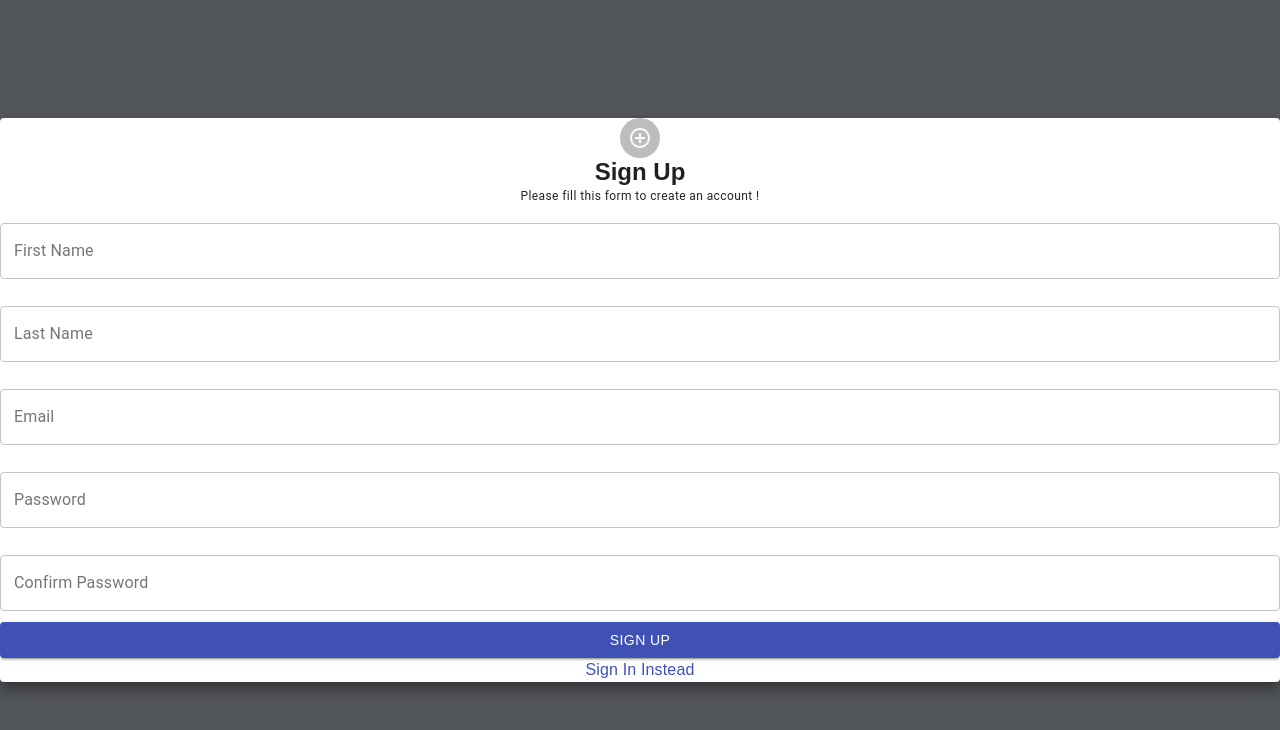
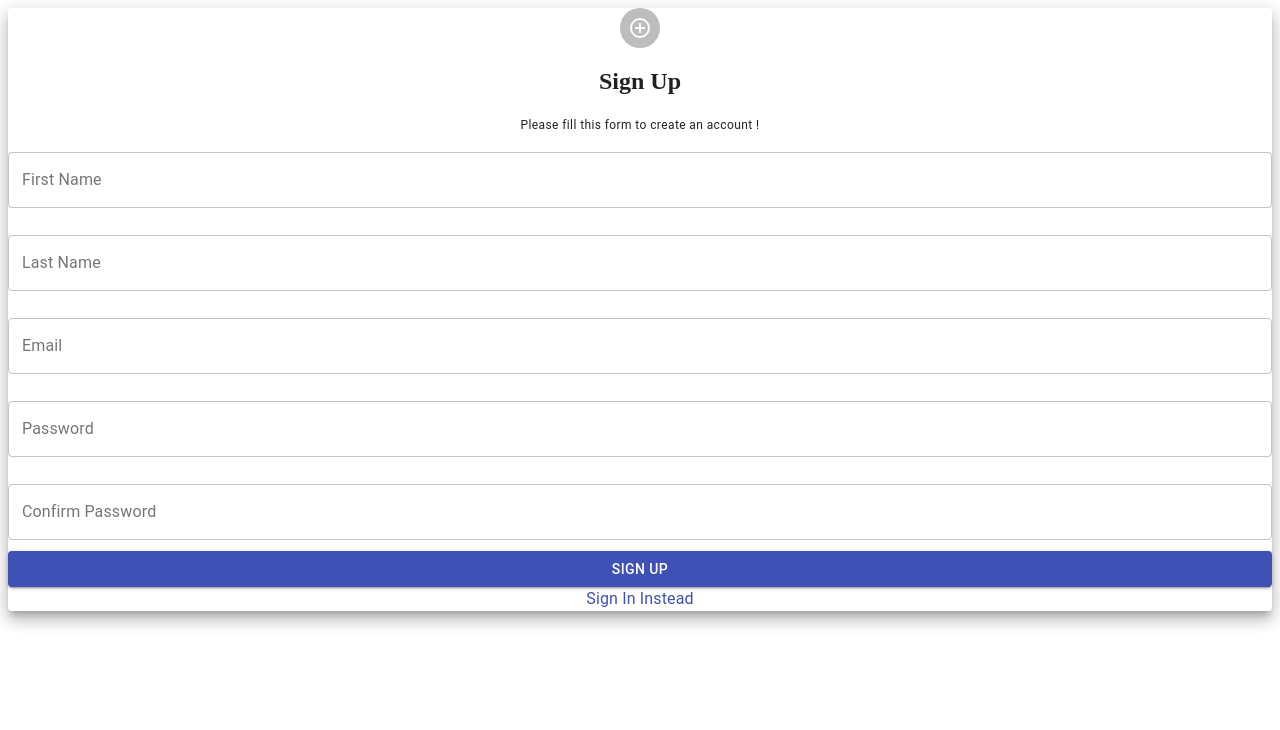
Before and after one commit to AbhishekDesai56/EmployeePayrollFrontEnd, a React (Create React App) app: page /register in a window 1280 px wide. Shown: the top 730 px of the page. Built offline with nearby package versions, Linux system fonts and the light colour scheme.

Commit message:
refactor: commented style and remove file for the js file

```diff
--- a/src/index.js
+++ b/src/index.js
@@ -3,10 +3,12 @@ import ReactDOM from 'react-dom';
 import './index.scss';
 import App from './App';
 import reportWebVitals from './reportWebVitals';
-
+import {BrowserRouter} from 'react-router-dom';
 ReactDOM.render(
   <React.StrictMode>
+    <BrowserRouter>
     <App />
+    </BrowserRouter>
   </React.StrictMode>,
   document.getElementById('root')
 );
--- a/src/index.scss
+++ b/src/index.scss
@@ -1,125 +1,125 @@
-* {
-  margin: 0;
-  padding: 0;
-  box-sizing: border-box;
-  font-family: Arial, Helvetica, sans-serif;
-}
+// * {
+//   margin: 0;
+//   padding: 0;
+//   box-sizing: border-box;
+//   font-family: Arial, Helvetica, sans-serif;
+// }
 
-input, button {
-  appearance: none;
-  background: none;
-  border: none;
-  outline: none;
-}
+// input, button {
+//   appearance: none;
+//   background: none;
+//   border: none;
+//   outline: none;
+// }
 
-.App {
-  height: 100vh;
-  display: flex;
-  align-items: center;
-  justify-content: center;
-  background-color: #53565A;
-}
+// .App {
+//   height: 100vh;
+//   display: flex;
+//   align-items: center;
+//   justify-content: center;
+//   background-color: #53565A;
+// }
 
-form {
-  display: block;
-  position: relative;
-}
+// form {
+//   display: block;
+//   position: relative;
+// }
 
-form:after{
-  content: '';
-  display: block;
-  position: absolute;
-  top: -5px;
-  left: -5px;
-  right: -5px;
-  bottom: -5px;
-  z-index: 1;
-  background-image: linear-gradient(to bottom-right,#FFCE00, #FE4880);
-}
+// form:after{
+//   content: '';
+//   display: block;
+//   position: absolute;
+//   top: -5px;
+//   left: -5px;
+//   right: -5px;
+//   bottom: -5px;
+//   z-index: 1;
+//   background-image: linear-gradient(to bottom-right,#FFCE00, #FE4880);
+// }
 
-form .form-inner {
-  position: relative;
-  display: block;
-  background-color: #FFF;
-  padding: 30px;
-  z-index: 2;
-}
+// form .form-inner {
+//   position: relative;
+//   display: block;
+//   background-color: #FFF;
+//   padding: 30px;
+//   z-index: 2;
+// }
 
-form .form-inner h2 {
-  color: #888;
-  font-size: 28px;
-  font-weight: 500;
-  margin-bottom: 30px;
-}
+// form .form-inner h2 {
+//   color: #888;
+//   font-size: 28px;
+//   font-weight: 500;
+//   margin-bottom: 30px;
+// }
 
-form .form-inner .form-group {
-  display: block;
-  width: 300px;
-  margin-bottom: 15px;
-}
+// form .form-inner .form-group {
+//   display: block;
+//   width: 300px;
+//   margin-bottom: 15px;
+// }
 
-form .form-inner .form-group label {
-  display: block;
-  color: #666;
-  font-size: 12px;
-  margin-bottom: 5px;
-  transition: 0.4s;
-}
+// form .form-inner .form-group label {
+//   display: block;
+//   color: #666;
+//   font-size: 12px;
+//   margin-bottom: 5px;
+//   transition: 0.4s;
+// }
 
-.form-inner .form-group:focus-within label {
-  color: #FE4880;
-}
+// .form-inner .form-group:focus-within label {
+//   color: #FE4880;
+// }
 
-form .form-inner .form-group input {
-  display: block;
-  width: 100%;
-  padding: 10px 15px;
-  background-color: #F8F8F8;
-  border-radius: 8px;
-  transition: 0.4s;
-}
+// form .form-inner .form-group input {
+//   display: block;
+//   width: 100%;
+//   padding: 10px 15px;
+//   background-color: #F8F8F8;
+//   border-radius: 8px;
+//   transition: 0.4s;
+// }
 
-form .form-inner .form-group input:focus {
-  box-shadow: 0px 0px 3px rgba(0,0,0,0.2);
-}
+// form .form-inner .form-group input:focus {
+//   box-shadow: 0px 0px 3px rgba(0,0,0,0.2);
+// }
 
-form .form-inner input[type="submit"], .welcome button {
-  display: inline-block;
-  padding: 10px 15px;
-  border-radius: 8px;
-  background-image: linear-gradient(to right, #FFCE00 50%, #FFCE00 50%, #FE4880);
-  background-size: 200%;
-  background-position: 0%;
-  transition: 0.4s;
-  color: #FFF;
-  font-weight: 700;
-  cursor: pointer;
-}
+// form .form-inner input[type="submit"], .welcome button {
+//   display: inline-block;
+//   padding: 10px 15px;
+//   border-radius: 8px;
+//   background-image: linear-gradient(to right, #FFCE00 50%, #FFCE00 50%, #FE4880);
+//   background-size: 200%;
+//   background-position: 0%;
+//   transition: 0.4s;
+//   color: #FFF;
+//   font-weight: 700;
+//   cursor: pointer;
+// }
 
-form .form-inner input[type="submit"]:hover,
-.welcome button:hover {
-  background-position: 100% 0%;
-}
+// form .form-inner input[type="submit"]:hover,
+// .welcome button:hover {
+//   background-position: 100% 0%;
+// }
 
-.error {
-  color: red;
-}
+// .error {
+//   color: red;
+// }
 
-.welcome {
-  width: 100%;
-  max-width: 480px;
-  background-color: #fff;
-  padding: 15px 30px;
-}
+// .welcome {
+//   width: 100%;
+//   max-width: 480px;
+//   background-color: #fff;
+//   padding: 15px 30px;
+// }
 
-.welcome h2 {
-  color: #888;
-  font-size: 28px;
-  font-weight: 500;
-  margin-bottom: 30px;
-}
+// .welcome h2 {
+//   color: #888;
+//   font-size: 28px;
+//   font-weight: 500;
+//   margin-bottom: 30px;
+// }
 
-.welcome h2 span {
-  color: #FE4880;
-  font-weight: 700;
-}
+// .welcome h2 span {
+//   color: #FE4880;
+//   font-weight: 700;
+// }
```
